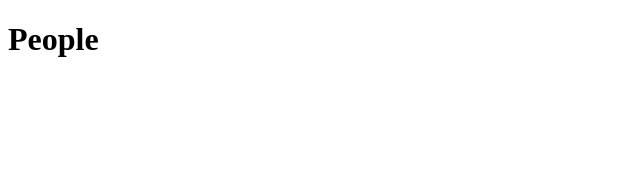
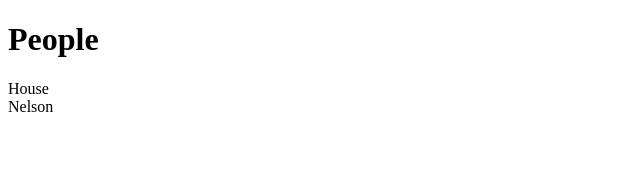
Before and after one commit to coryhouse/person-search, a React (Create React App) app: page / in a window 1280 px wide. Shown: the top 170 px of the page, without its empty margins (0-640 px from the left). Built offline with nearby package versions, Linux system fonts and the light colour scheme.

Commit message:
add card

```diff
--- a/src/App.js
+++ b/src/App.js
@@ -1,4 +1,5 @@
 import React from "react";
+import Card from "./Card";
 
 function App() {
   const people = [
@@ -19,7 +20,14 @@ function App() {
       zip: 82833
     }
   ];
-  return <h1>People</h1>;
+  return (
+    <>
+      <h1>People</h1>
+      {people.map(person => (
+        <Card person={person} />
+      ))}
+    </>
+  );
 }
 
 export default App;
--- /dev/null
+++ b/src/Card.js
@@ -0,0 +1,7 @@
+import React from "react";
+
+function Card(props) {
+  return <div>{props.person.lastName}</div>;
+}
+
+export default Card;
```
